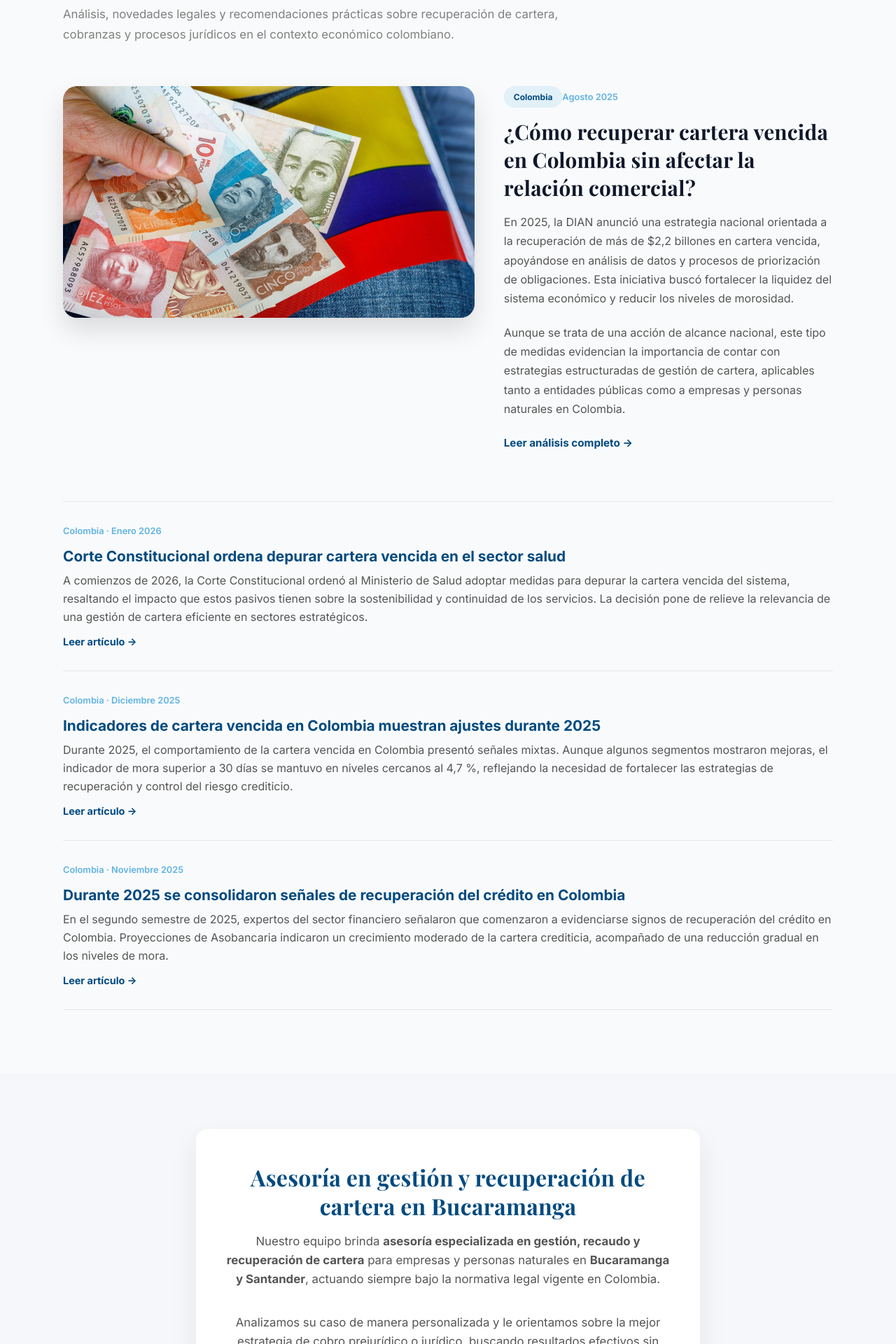
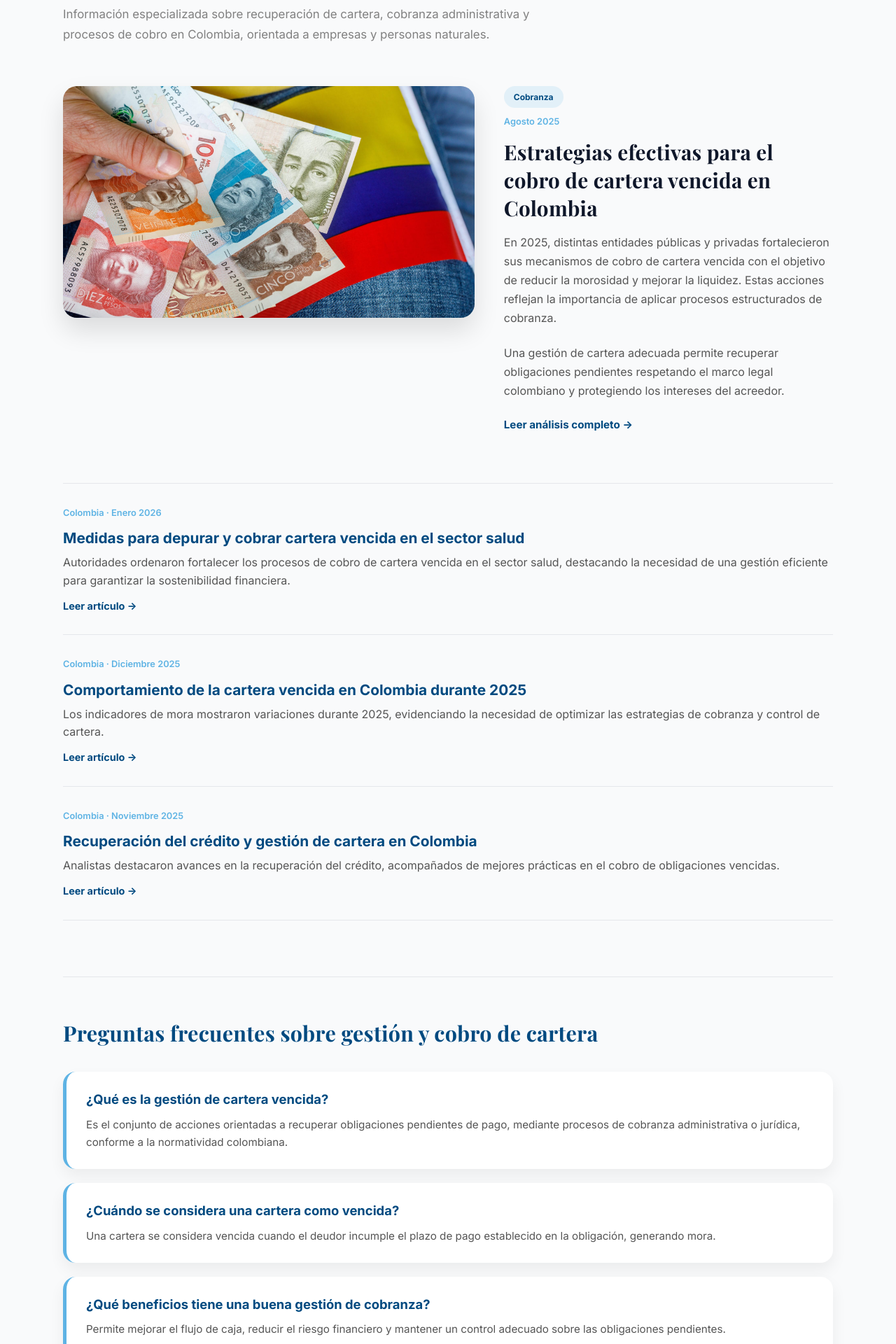
Before and after one commit to Jeffer-Andres-Tafurth-Cortes/Gestion-Cartera-Bucaramanga, a Next.js app: page / in a window 1280 px wide. Shown: the part 3400-5320 px from the top of the page at 70% size. Built offline with nearby package versions, Linux system fonts and the light colour scheme.

Commit message:
Updates SEO text content Blog section

```diff
--- a/src/app/components/Blog.tsx
+++ b/src/app/components/Blog.tsx
@@ -25,7 +25,7 @@ const staggerContainer = {
 
 export default function Blog() {
   return (
-    <section className={styles.section}>
+    <section className={styles.section} aria-labelledby="blog-title">
       <div className={styles.container}>
         {/* ======================
             HEADER
@@ -38,11 +38,13 @@ export default function Blog() {
           viewport={{ once: true }}
           transition={{ duration: 0.6, ease: "easeOut" }}
         >
-          <h2 id="blog-title">Actualidad en gestión de cartera en Colombia</h2>
+          <h2 id="blog-title">
+            Actualidad en gestión y cobro de cartera en Colombia
+          </h2>
           <p>
-            Análisis, novedades legales y recomendaciones prácticas sobre
-            recuperación de cartera, cobranzas y procesos jurídicos en el
-            contexto económico colombiano.
+            Información especializada sobre recuperación de cartera, cobranza
+            administrativa y procesos de cobro en Colombia, orientada a empresas
+            y personas naturales.
           </p>
         </motion.header>
 
@@ -67,33 +69,30 @@ export default function Blog() {
             <Image
               src="/dineroColombia.jpg"
               fill
-              alt="Gestión de cartera y obligaciones financieras en Colombia"
+              alt="Cobro y recuperación de cartera vencida en Colombia"
               className={styles.image}
             />
           </motion.div>
 
           <div className={styles.featuredContent}>
-            <span className={styles.tag}>Colombia</span>
+            <span className={styles.tag}>Cobranza</span>
             <span className={styles.date}>Agosto 2025</span>
 
             <h3>
-              ¿Cómo recuperar cartera vencida en Colombia sin afectar la
-              relación comercial?
+              Estrategias efectivas para el cobro de cartera vencida en Colombia
             </h3>
 
             <p>
-              En 2025, la DIAN anunció una estrategia nacional orientada a la
-              recuperación de más de $2,2 billones en cartera vencida,
-              apoyándose en análisis de datos y procesos de priorización de
-              obligaciones. Esta iniciativa buscó fortalecer la liquidez del
-              sistema económico y reducir los niveles de morosidad.
+              En 2025, distintas entidades públicas y privadas fortalecieron sus
+              mecanismos de cobro de cartera vencida con el objetivo de reducir
+              la morosidad y mejorar la liquidez. Estas acciones reflejan la
+              importancia de aplicar procesos estructurados de cobranza.
             </p>
 
             <p>
-              Aunque se trata de una acción de alcance nacional, este tipo de
-              medidas evidencian la importancia de contar con estrategias
-              estructuradas de gestión de cartera, aplicables tanto a entidades
-              públicas como a empresas y personas naturales en Colombia.
+              Una gestión de cartera adecuada permite recuperar obligaciones
+              pendientes respetando el marco legal colombiano y protegiendo los
+              intereses del acreedor.
             </p>
 
             <Link
@@ -121,17 +120,13 @@ export default function Blog() {
             <span className={styles.date}>Colombia · Enero 2026</span>
 
             <h4>
-              Corte Constitucional ordena depurar cartera vencida en el sector
-              salud
+              Medidas para depurar y cobrar cartera vencida en el sector salud
             </h4>
 
             <p>
-              A comienzos de 2026, la Corte Constitucional ordenó al Ministerio
-              de Salud adoptar medidas para depurar la cartera vencida del
-              sistema, resaltando el impacto que estos pasivos tienen sobre la
-              sostenibilidad y continuidad de los servicios. La decisión pone de
-              relieve la relevancia de una gestión de cartera eficiente en
-              sectores estratégicos.
+              Autoridades ordenaron fortalecer los procesos de cobro de cartera
+              vencida en el sector salud, destacando la necesidad de una gestión
+              eficiente para garantizar la sostenibilidad financiera.
             </p>
 
             <Link
@@ -147,16 +142,13 @@ export default function Blog() {
             <span className={styles.date}>Colombia · Diciembre 2025</span>
 
             <h4>
-              Indicadores de cartera vencida en Colombia muestran ajustes
-              durante 2025
+              Comportamiento de la cartera vencida en Colombia durante 2025
             </h4>
 
             <p>
-              Durante 2025, el comportamiento de la cartera vencida en Colombia
-              presentó señales mixtas. Aunque algunos segmentos mostraron
-              mejoras, el indicador de mora superior a 30 días se mantuvo en
-              niveles cercanos al 4,7 %, reflejando la necesidad de fortalecer
-              las estrategias de recuperación y control del riesgo crediticio.
+              Los indicadores de mora mostraron variaciones durante 2025,
+              evidenciando la necesidad de optimizar las estrategias de cobranza
+              y control de cartera.
             </p>
 
             <Link
@@ -171,17 +163,12 @@ export default function Blog() {
           <motion.article className={styles.item} variants={fadeUp}>
             <span className={styles.date}>Colombia · Noviembre 2025</span>
 
-            <h4>
-              Durante 2025 se consolidaron señales de recuperación del crédito
-              en Colombia
-            </h4>
+            <h4>Recuperación del crédito y gestión de cartera en Colombia</h4>
 
             <p>
-              En el segundo semestre de 2025, expertos del sector financiero
-              señalaron que comenzaron a evidenciarse signos de recuperación del
-              crédito en Colombia. Proyecciones de Asobancaria indicaron un
-              crecimiento moderado de la cartera crediticia, acompañado de una
-              reducción gradual en los niveles de mora.
+              Analistas destacaron avances en la recuperación del crédito,
+              acompañados de mejores prácticas en el cobro de obligaciones
+              vencidas.
             </p>
 
             <Link
@@ -193,6 +180,56 @@ export default function Blog() {
             </Link>
           </motion.article>
         </motion.div>
+
+        {/* ======================
+            PREGUNTAS FRECUENTES
+        ====================== */}
+        <motion.section
+          className={styles.faq}
+          aria-labelledby="faq-title"
+          variants={staggerContainer}
+          initial="hidden"
+          whileInView="visible"
+          viewport={{ once: true }}
+        >
+          <motion.h3 id="faq-title" variants={fadeUp}>
+            Preguntas frecuentes sobre gestión y cobro de cartera
+          </motion.h3>
+
+          <motion.div className={styles.faqItem} variants={fadeUp}>
+            <h4>¿Qué es la gestión de cartera vencida?</h4>
+            <p>
+              Es el conjunto de acciones orientadas a recuperar obligaciones
+              pendientes de pago, mediante procesos de cobranza administrativa o
+              jurídica, conforme a la normatividad colombiana.
+            </p>
+          </motion.div>
+
+          <motion.div className={styles.faqItem} variants={fadeUp}>
+            <h4>¿Cuándo se considera una cartera como vencida?</h4>
+            <p>
+              Una cartera se considera vencida cuando el deudor incumple el
+              plazo de pago establecido en la obligación, generando mora.
+            </p>
+          </motion.div>
+
+          <motion.div className={styles.faqItem} variants={fadeUp}>
+            <h4>¿Qué beneficios tiene una buena gestión de cobranza?</h4>
+            <p>
+              Permite mejorar el flujo de caja, reducir el riesgo financiero y
+              mantener un control adecuado sobre las obligaciones pendientes.
+            </p>
+          </motion.div>
+
+          <motion.div className={styles.faqItem} variants={fadeUp}>
+            <h4>¿La gestión de cartera debe cumplir normas legales?</h4>
+            <p>
+              Sí. Todo proceso de cobro debe respetar la ley colombiana,
+              garantizando un trato adecuado al deudor y evitando prácticas
+              indebidas.
+            </p>
+          </motion.div>
+        </motion.section>
       </div>
     </section>
   );
--- a/src/app/styles/Blog.module.css
+++ b/src/app/styles/Blog.module.css
@@ -42,7 +42,7 @@
   display: grid;
   grid-template-columns: 1.25fr 1fr;
   gap: 42px;
-  align-items: start; /* 🔑 SOLUCIÓN CLAVE */
+  align-items: start;
   margin-bottom: 70px;
 }
 
@@ -70,7 +70,15 @@
   background: rgba(94, 179, 228, 0.15);
   padding: 6px 14px;
   border-radius: 20px;
-  margin-bottom: 14px;
+  margin-bottom: 10px;
+}
+
+.featuredContent .date {
+  display: block;
+  font-size: 0.8rem;
+  color: #5eb3e4;
+  font-weight: 600;
+  margin-bottom: 12px;
 }
 
 .featuredContent h3 {
@@ -94,7 +102,7 @@
 }
 
 .readMore:hover {
-  color: #f4c300;
+  color: #f7c600;
   text-decoration: underline;
 }
 
@@ -143,6 +151,57 @@
 }
 
 /* =========================
+   FAQ SECTION
+========================= */
+
+.faq {
+  margin-top: 80px;
+  padding-top: 60px;
+  border-top: 1px solid #e5e7eb;
+}
+
+.faq h3 {
+  font-size: 1.9rem;
+  color: #004a80;
+  margin-bottom: 36px;
+  line-height: 1.3;
+}
+
+/* =========================
+   FAQ ITEM
+========================= */
+
+.faqItem {
+  background: #ffffff;
+  border-radius: 18px;
+  padding: 26px 28px;
+  margin-bottom: 20px;
+  border-left: 5px solid #5eb3e4;
+  box-shadow: 0 10px 22px rgba(0, 0, 0, 0.06);
+  transition:
+    transform 0.25s ease,
+    box-shadow 0.25s ease;
+}
+
+.faqItem:hover {
+  transform: translateY(-3px);
+  box-shadow: 0 14px 28px rgba(0, 0, 0, 0.1);
+}
+
+.faqItem h4 {
+  font-size: 1.15rem;
+  color: #004a80;
+  margin-bottom: 10px;
+  line-height: 1.45;
+}
+
+.faqItem p {
+  color: #555555;
+  line-height: 1.65;
+  font-size: 0.95rem;
+}
+
+/* =========================
    RESPONSIVE
 ========================= */
 
@@ -164,4 +223,21 @@
   .item h4 {
     font-size: 1.15rem;
   }
+
+  .faq {
+    margin-top: 60px;
+    padding-top: 40px;
+  }
+
+  .faq h3 {
+    font-size: 1.6rem;
+  }
+
+  .faqItem {
+    padding: 22px 20px;
+  }
+
+  .faqItem h4 {
+    font-size: 1.05rem;
+  }
 }
```
